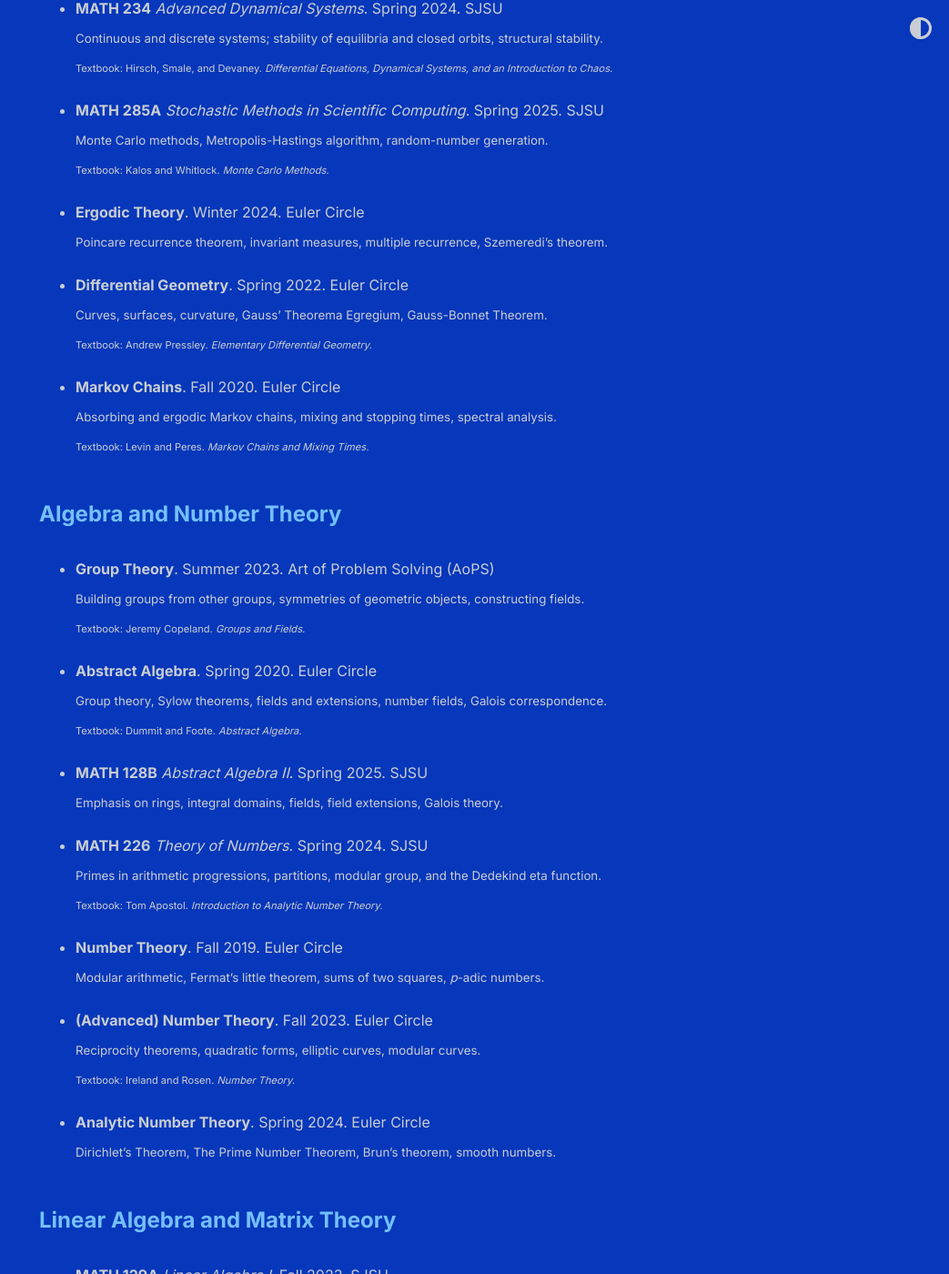
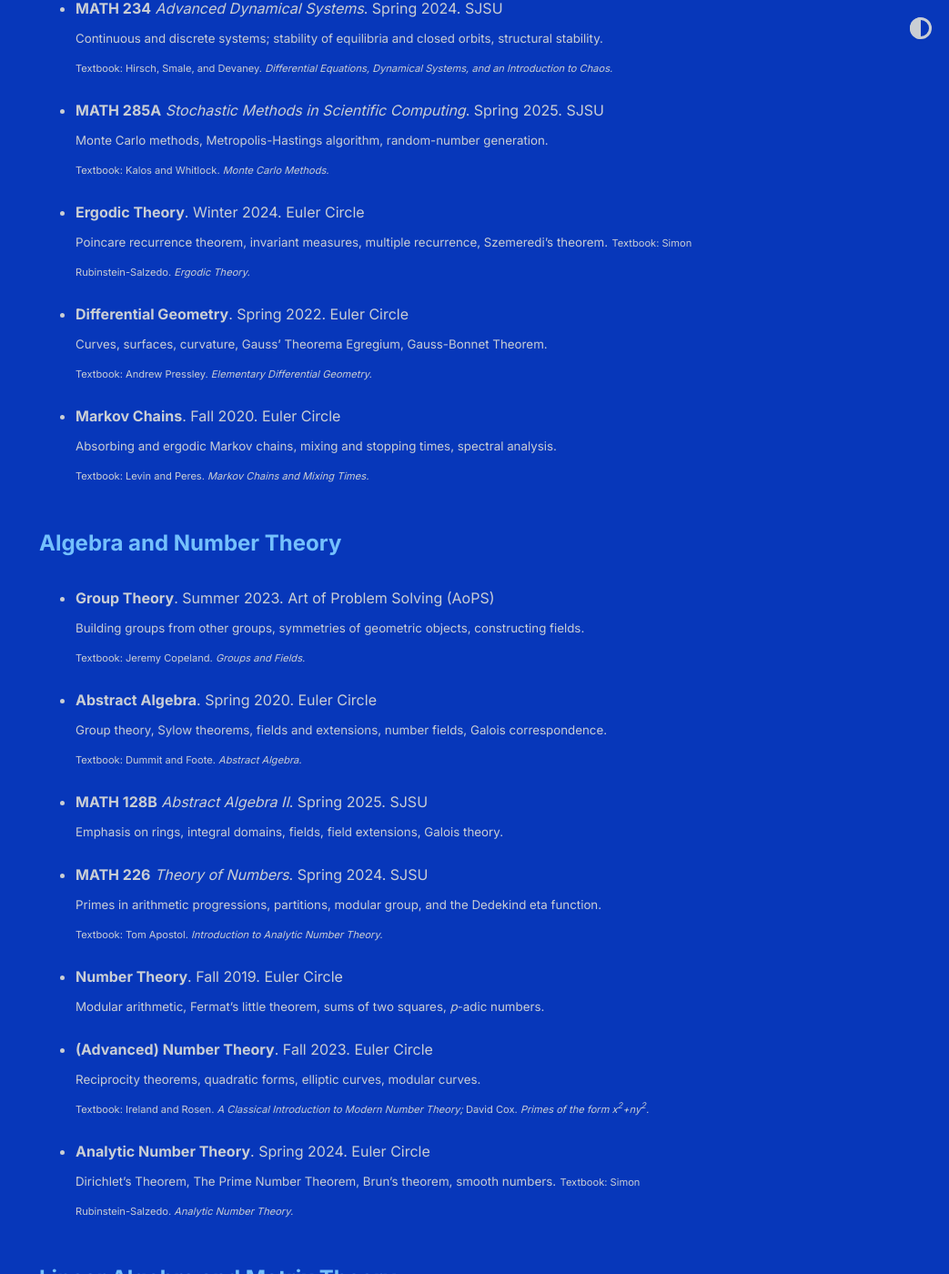
Before and after one commit to shihankanungo/shihankanungo.github.io, a Jekyll site: the page built from courses.md, in a window 1280 px wide and 1400 px high, scrolled down 1065 px. Shown: the whole window at 91% size, without its empty margins (237-1280 px from the left). Built offline with Jekyll 4.4.1, drawn with Linux system fonts in a browser that asks for light colours; some of the changed text lies outside the part shown.

Commit message:
Update courses.md

```diff
--- a/courses.md
+++ b/courses.md
@@ -42,11 +42,11 @@ title: Mathematics coursework
 
 - **Ergodic Theory**. Winter 2024. Euler Circle <br>
   <small>Poincare recurrence theorem, invariant measures, multiple recurrence, Szemeredi's theorem.</small>
+  <small><small>Textbook: Simon Rubinstein-Salzedo. <i>Ergodic Theory.</i></small></small>
 
 - **Differential Geometry**. Spring 2022. Euler Circle <br>
   <small>Curves, surfaces, curvature, Gauss' Theorema Egregium, Gauss-Bonnet Theorem.</small> <br>
   <small><small>Textbook: Andrew Pressley. <i>Elementary Differential Geometry.</i></small></small>
-
 
 - **Markov Chains**. Fall 2020. Euler Circle <br>
   <small>Absorbing and ergodic Markov chains, mixing and stopping times, spectral analysis.</small> <br>
@@ -74,10 +74,11 @@ title: Mathematics coursework
 
 - **(Advanced) Number Theory**. Fall 2023. Euler Circle <br>
   <small>Reciprocity theorems, quadratic forms, elliptic curves, modular curves.</small> <br>
-  <small><small>Textbook: Ireland and Rosen. <i>Number Theory.</i></small></small>
+  <small><small>Textbook: Ireland and Rosen. <i>A Classical Introduction to Modern Number Theory;</i> David Cox. <i>Primes of the form x<sup>2</sup>+ny<sup>2</sup>.</i></small></small>
 
 - **Analytic Number Theory**. Spring 2024. Euler Circle <br>
   <small>Dirichlet’s Theorem, The Prime Number Theorem, Brun's theorem, smooth numbers.</small>
+  <small><small>Textbook: Simon Rubinstein-Salzedo. <i>Analytic Number Theory.</i></small></small>
 
 ## Linear Algebra and Matrix Theory
 
```
Also changed, not shown: other parts of courses.md (+1 -1 lines).
